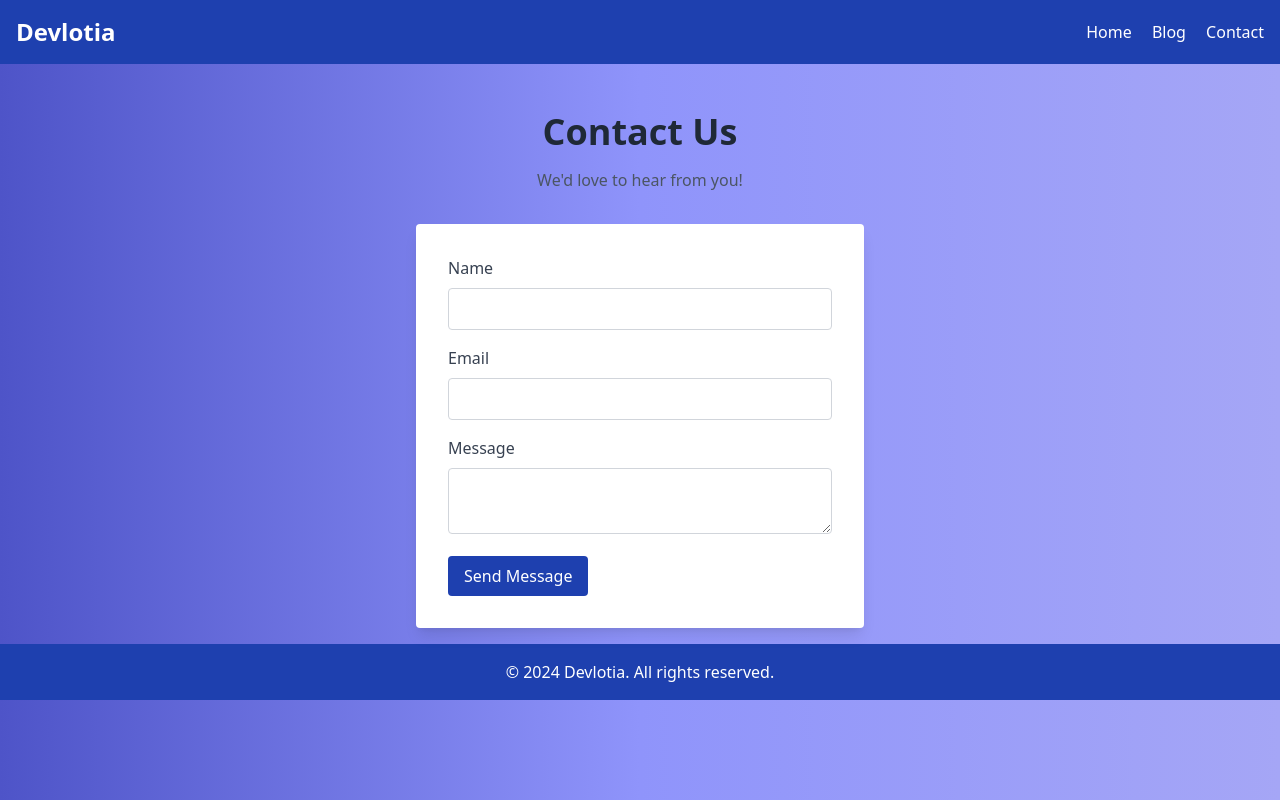
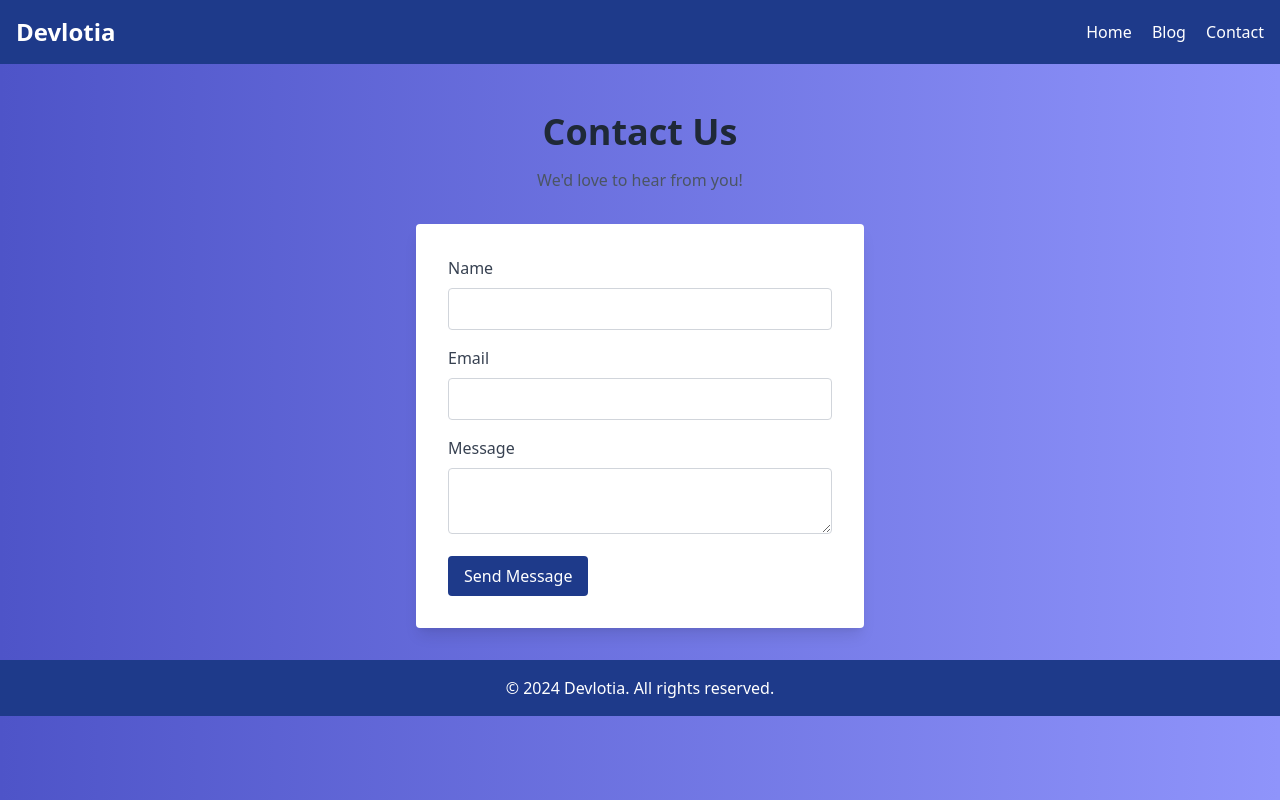
Before and after one commit to Raniapcx/Blog, a plain HTML site: page contact.html in a window 1280 px wide. Drawn offline with nearby package versions, Linux system fonts and the light colour scheme.

Commit message:
Update contact.html

```diff
--- a/contact.html
+++ b/contact.html
@@ -7,7 +7,7 @@
     <link href="https://cdn.jsdelivr.net/npm/tailwindcss@2.2.19/dist/tailwind.min.css" rel="stylesheet">
     <style>
         body {
-            background: linear-gradient(to right, #4e54c8, #8f94fb, #a5a6f6);
+            background: linear-gradient(to right, #4e54c8, #8f94fb);
         }
         .transition {
             transition: all 0.3s ease-in-out;
@@ -26,7 +26,7 @@
     </style>
 </head>
 <body class="bg-gray-100">
-    <header class="bg-blue-800 text-white p-4">
+    <header class="bg-blue-900 text-white p-4">
         <div class="container mx-auto flex justify-between items-center">
             <h1 class="text-2xl font-bold">Devlotia</h1>
             <nav class="space-x-4">
@@ -55,11 +55,11 @@
                     <label for="message" class="block text-gray-700">Message</label>
                     <textarea id="message" class="w-full p-2 border border-gray-300 rounded mt-2"></textarea>
                 </div>
-                <button type="submit" class="bg-blue-800 text-white px-4 py-2 rounded hover:bg-blue-700 transition">Send Message</button>
+                <button type="submit" class="bg-blue-900 text-white px-4 py-2 rounded hover:bg-blue-700 transition">Send Message</button>
             </form>
         </section>
     </main>
-    <footer class="bg-blue-800 text-white p-4 text-center">
+    <footer class="bg-blue-900 text-white p-4 text-center mt-4">
         <p>&copy; 2024 Devlotia. All rights reserved.</p>
     </footer>
     <script>
@@ -67,13 +67,6 @@
             event.preventDefault();
             alert('Message sent successfully!');
         });
-
-        document.querySelectorAll('nav a').forEach(link => {
-            link.addEventListener('click', function() {
-                document.querySelectorAll('nav a').forEach(link => link.classList.remove('text-blue-300'));
-                this.classList.add('text-blue-300');
-            });
-        });
     </script>
 </body>
 </html>
```
